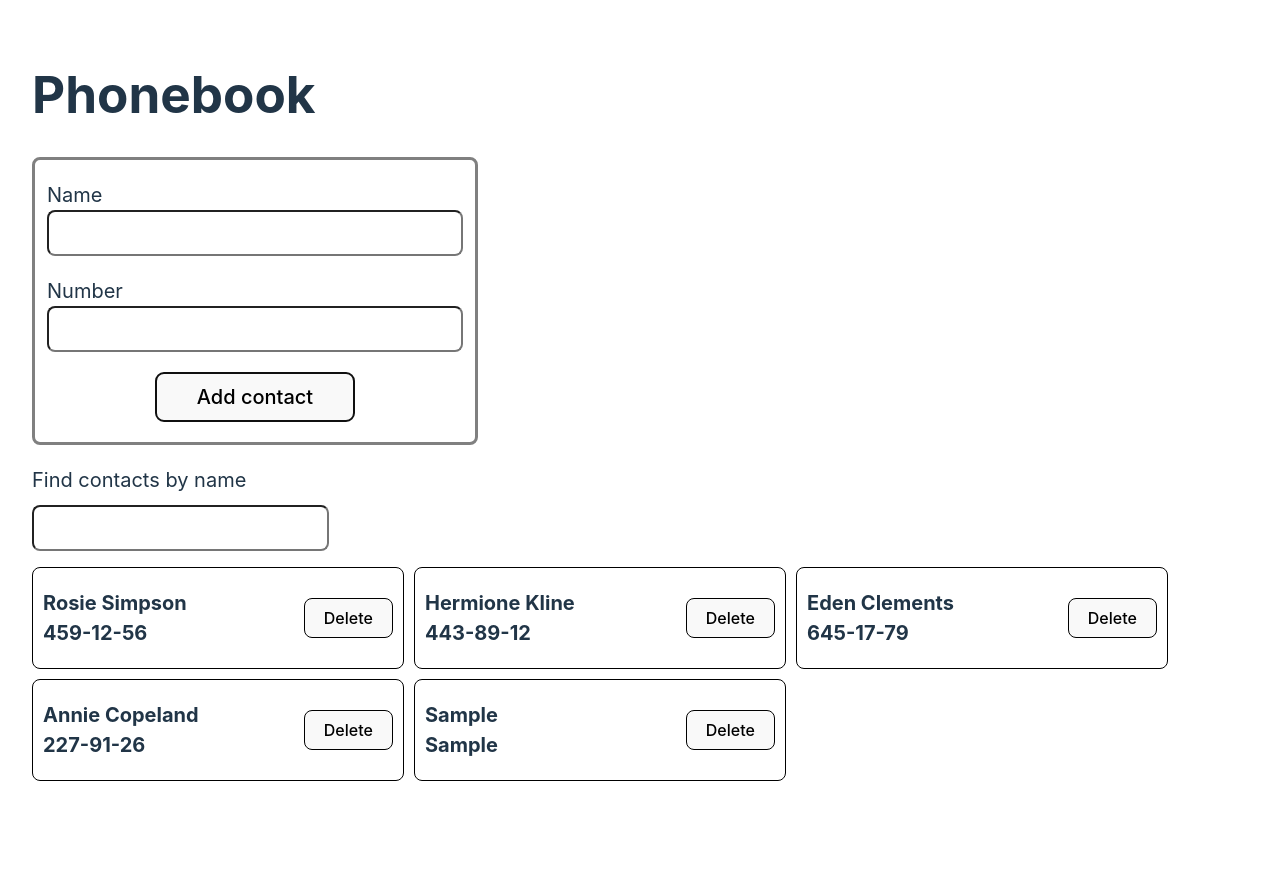
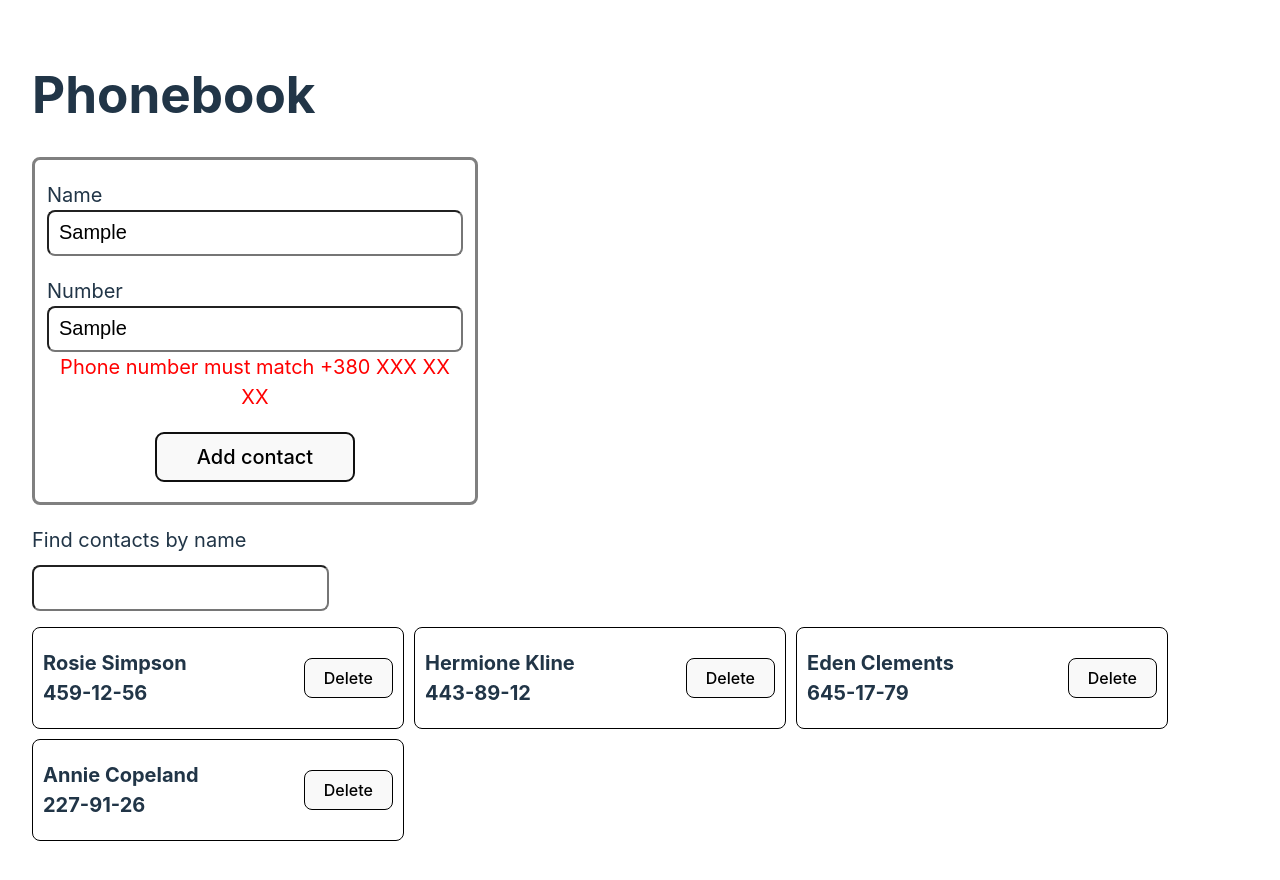
Before and after one commit to MrKrodbon/goit-react-hw-08, a React (Vite) app: page / in a window 1280 px wide. Both pictures are taken after typing "Sample", "Sample" into the empty fields and a click on the button "Add contact". Shown: the top 880 px of the page. Before the commit the page ends 829 px from the top, so only its background shows below. Built offline with nearby package versions, Linux system fonts and the light colour scheme.

Commit message:
add validation and locale storage save logic

```diff
--- a/src/App.jsx
+++ b/src/App.jsx
@@ -1,4 +1,4 @@
-import { useState } from "react";
+import { useEffect, useState } from "react";
 import "./App.css";
 
 import initialContacts from "./contactList.json";
@@ -8,8 +8,24 @@ import SearchBox from "./components/SearchBox/SearchBox";
 import ContactList from "./components/ContactList/ContactList";
 
 function App() {
-  const [contact, setContact] = useState(initialContacts);
+  const getContactFromStorage = () => {
+    const savedContact = JSON.parse(window.localStorage.getItem("contactInfo"));
+    return savedContact || initialContacts;
+  };
+
+  const saveContactToStorage = (contacts) => {
+    localStorage.setItem("contactInfo", JSON.stringify(contacts));
+  };
+
+  const [contact, setContact] = useState(() => {
+    return getContactFromStorage();
+  });
+
   const [filter, setFilter] = useState("");
+
+  useEffect(() => {
+    saveContactToStorage(contact);
+  }, [contact]);
 
   const onAddContact = (newContact) => {
     setContact((prevContacts) => {
--- a/src/components/ContactForm/ContactForm.jsx
+++ b/src/components/ContactForm/ContactForm.jsx
@@ -6,20 +6,22 @@ import { useId } from "react";
 const ContactForm = ({ onSetNewContact }) => {
   const nameFieldId = useId();
   const numberFiledId = useId();
+  const phoneNumberRegex = /^\+380\s?\d{3}\s?\d{2}\s?\d{2}$/;
 
   const validationSchema = Yup.object().shape({
     name: Yup.string()
       .min(2, "Too short name")
       .max(50, "Too long name")
       .required("Field name is required"),
+    number: Yup.string()
+      .required("Phone number reqired")
+      .matches(phoneNumberRegex, "Phone number must match +380 XXX XX XX"),
   });
 
   const onSubmitFormHandle = (values, actions) => {
     actions.resetForm();
     onSetNewContact(values);
   };
-
-  //need to add validation for number
 
   return (
     <Formik
@@ -37,8 +39,13 @@ const ContactForm = ({ onSetNewContact }) => {
             name="name"
             id={nameFieldId}
             className={styles.formField}
+            placeholder="John Wick"
           />
-          <ErrorMessage name="name" component="span"></ErrorMessage>
+          <ErrorMessage
+            className={styles.error}
+            name="name"
+            component="span"
+          ></ErrorMessage>
         </div>
         <div className={styles.fieldContainer}>
           <label htmlFor={numberFiledId} className={styles.label}>
@@ -49,7 +56,13 @@ const ContactForm = ({ onSetNewContact }) => {
             name="number"
             id={numberFiledId}
             className={styles.formField}
+            placeholder="+380 XXX XX XX"
           />
+          <ErrorMessage
+            className={styles.error}
+            name="number"
+            component="span"
+          ></ErrorMessage>
         </div>
         <button type="submit" className={styles.submitBtn}>
           Add contact
--- a/src/components/ContactForm/ContactForm.module.css
+++ b/src/components/ContactForm/ContactForm.module.css
@@ -35,3 +35,8 @@
   height: 100%;
   font-size: 20px;
 }
+
+.error {
+  color: red;
+  font-size: 20px;
+}
```
